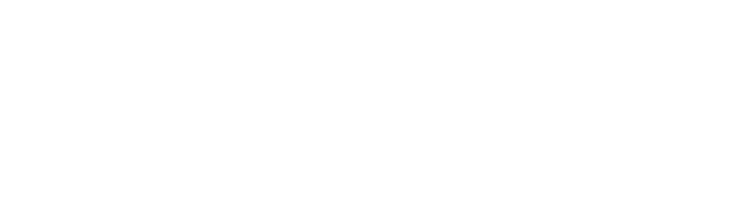
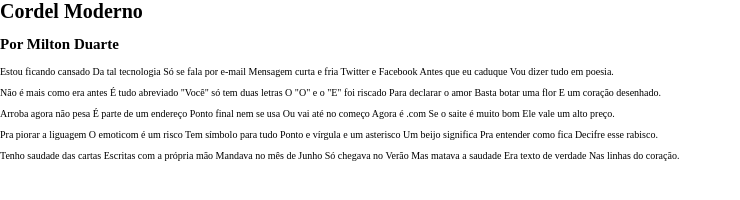
Before and after one commit to DanAlvez/html_css, a plain HTML site: page desafios/cordel/index.html in a window 1280 px wide. Shown: the whole page, without its empty margins (0-740 px from the left). Drawn offline with Linux system fonts and the light colour scheme.

Commit message:
update estruturic
estruturando o código do site

```diff
--- a/desafios/cordel/index.html
+++ b/desafios/cordel/index.html
@@ -7,6 +7,46 @@
     <title>Cordel Moderno</title>
   </head>
   <body>
-    <header></header>
+    <header>
+      <h1>Cordel Moderno</h1>
+      <h2>Por Milton Duarte</h2>
+    </header>
+    <main>
+      <section class="p">
+        <p>
+          Estou ficando cansado Da tal tecnologia Só se fala por e-mail Mensagem
+          curta e fria Twitter e Facebook Antes que eu caduque Vou dizer tudo em
+          poesia.
+        </p>
+      </section>
+      <section class="para 1">
+        <p class="text">
+          Não é mais como era antes É tudo abreviado "Você" só tem duas letras O
+          "O" e o "E" foi riscado Para declarar o amor Basta botar uma flor E um
+          coração desenhado.
+        </p>
+      </section>
+      <section class="p">
+        <p>
+          Arroba agora não pesa É parte de um endereço Ponto final nem se usa Ou
+          vai até no começo Agora é .com Se o saite é muito bom Ele vale um alto
+          preço.
+        </p>
+      </section>
+      <section class="para 2">
+        <p class="text">
+          Pra piorar a liguagem O emoticom é um risco Tem símbolo para tudo
+          Ponto e vírgula e um asterisco Um beijo significa Pra entender como
+          fica Decifre esse rabisco.
+        </p>
+      </section>
+      <section class="p">
+        <p>
+          Tenho saudade das cartas Escritas com a própria mão Mandava no mês de
+          Junho Só chegava no Verão Mas matava a saudade Era texto de verdade
+          Nas linhas do coração.
+        </p>
+      </section>
+    </main>
   </body>
 </html>
```
